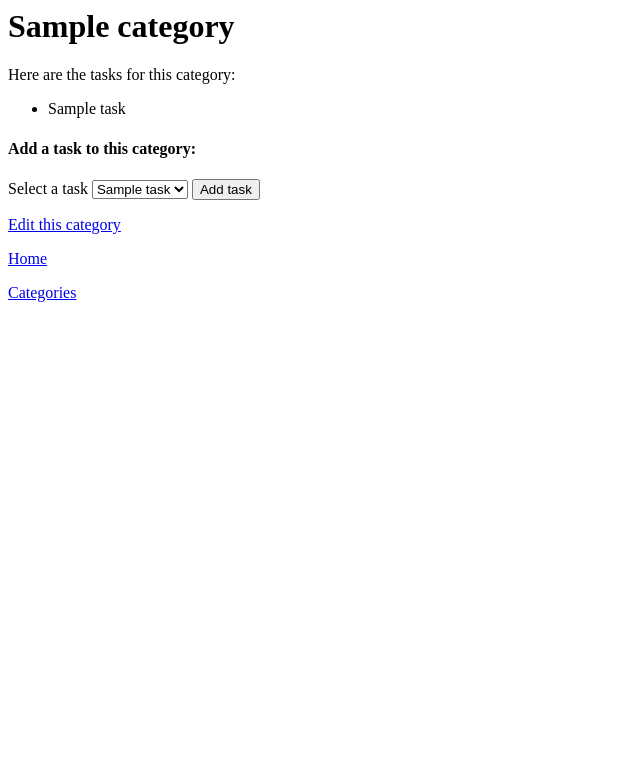
After one commit to fignewtonfood/to_do_many, a PHP site: template views/category.html.twig in a window 1280 px wide. The commit adds this page. Shown: the top 783 px of the page, without its empty margins (0-640 px from the left). Run offline with PHP 8.4, Linux system fonts and the light colour scheme; the template is opened without the code that fills it: most values are stand-ins (such as "Sample title", 1, 10 or a date in 2020); some libraries are stand-ins or nearby versions.

Commit message:
finish silex

```diff
--- a/views/categories.html.twig
+++ b/views/categories.html.twig
@@ -8,7 +8,7 @@
             <p>Here are all your categories:</p>
             <ul>
                 {% for category in categories %}
-                    <li>{{ category.getName }}</li>
+                    <li><a href="/categories/{{ category.getId }}">{{ category.getCategoryName }}</a></li>
                 {% endfor %}
             </ul>
             {% endif %}
--- /dev/null
+++ b/views/category.html.twig
@@ -0,0 +1,35 @@
+<html>
+<head>
+    <title>To Do List</title>
+</head>
+<body>
+    <h1>{{ category.getCategoryName }}</h1>
+
+    {% if tasks is not empty %}
+        <p>Here are the tasks for this category:</p>
+        <ul>
+            {% for task in tasks %}
+                <li>{{ task.getTaskName }}</li>
+            {% endfor %}
+        </ul>
+    {% endif %}
+
+    <h4>Add a task to this category:</h4>
+
+    <form action='/add_tasks' method='post'>
+        <input id="category_id" name="category_id" type="hidden" value="{{ category.getId }}">
+        <label for="task_id">Select a task</label>
+        <select id='task_id' name='task_id' type='text'>
+          {% for task in all_tasks %}
+            <option value="{{ task.getId }}"> {{ task.getTaskName }} </option>
+          {% endfor %}
+        </select>
+        <button type='submit'>Add task</button>
+    </form>
+
+    <p><a href="/categories/{{ category.getId }}/edit">Edit this category</a></p>
+
+    <p><a href='/'>Home</a></p>
+    <p><a href='/categories'>Categories</a></p>
+</body>
+</html>
```
Also changed, not shown: app/app.php (+29 -6 lines), views/task.html.twig (added, +33 -0 lines), views/tasks.html.twig (+6 -11 lines).
